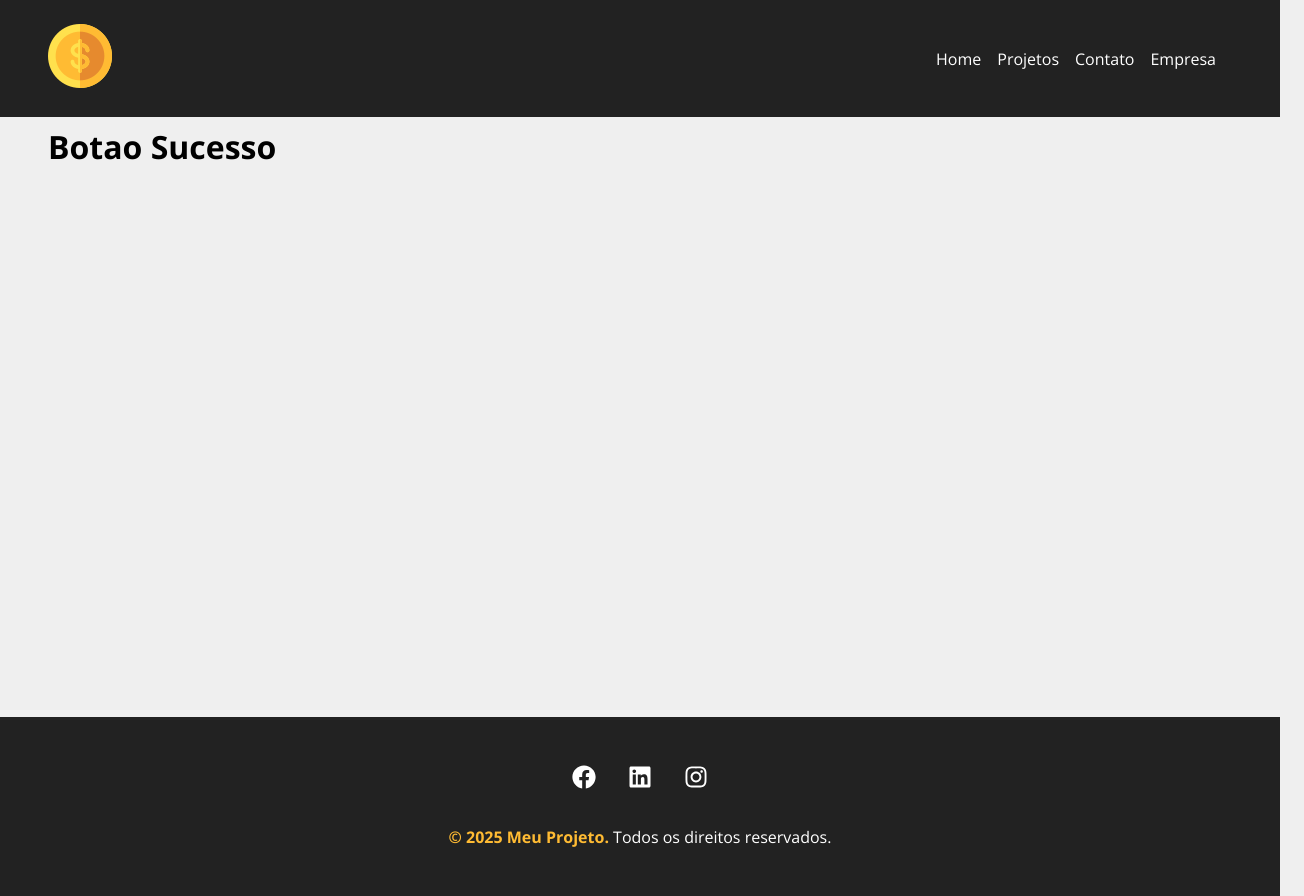
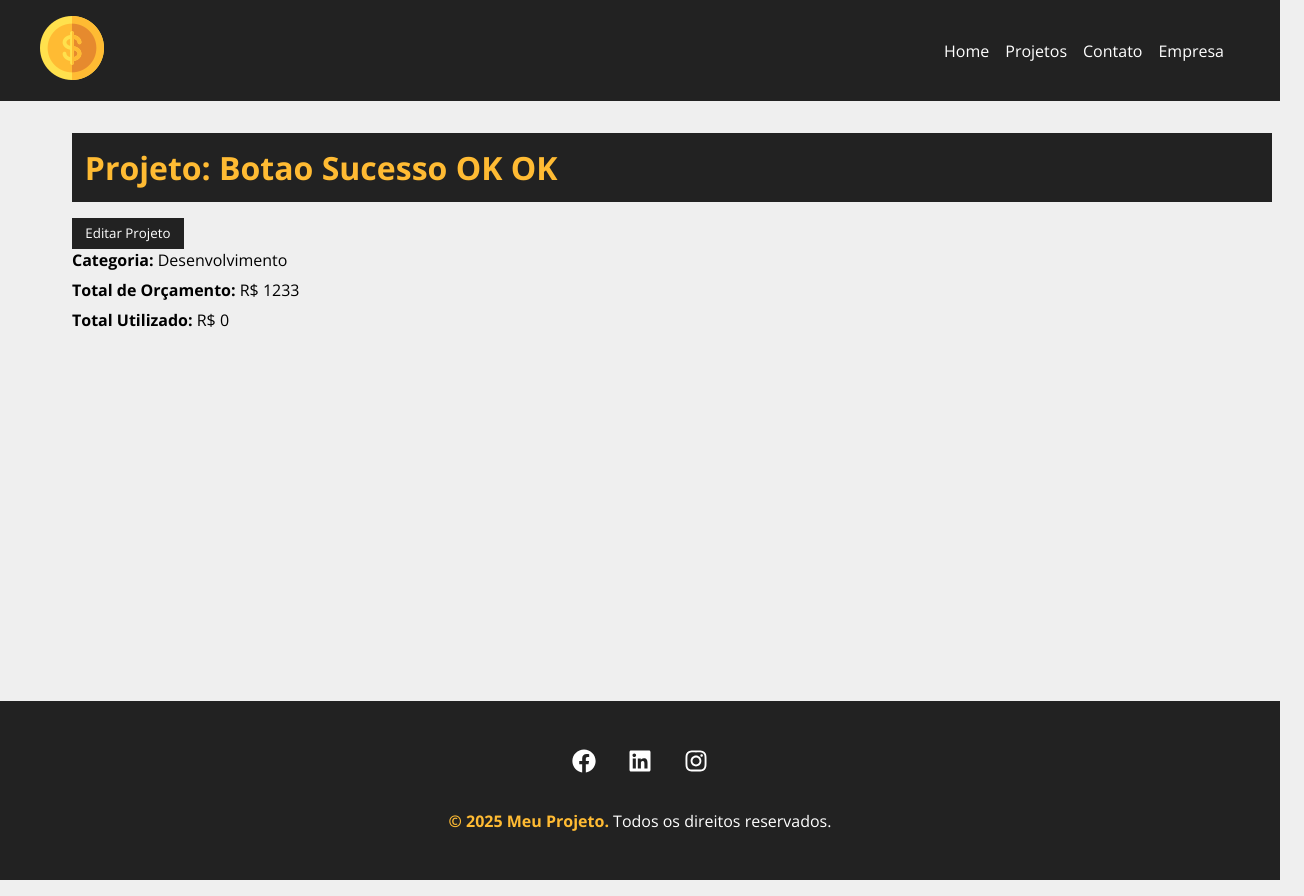
Before and after one commit to IABlock/Projeto-Curso-React, a React (Create React App) app: page /project/27e3 in a window 1280 px wide. Shown: the whole page, 1304 px wide, since content can reach past the window. Built offline with nearby package versions, Linux system fonts and the light colour scheme; data requests are answered from the project's data file.

Commit message:
Formulario Edicao e Detalhe

```diff
--- a/db.json
+++ b/db.json
@@ -2,11 +2,11 @@
   "projects": [
     {
       "id": "27e3",
-      "name": "Botao Sucesso",
-      "budget": "123",
+      "name": "Botao Sucesso OK OK",
+      "budget": "1233",
       "category": {
-        "id": "1",
-        "name": "Infra"
+        "id": "2",
+        "name": "Desenvolvimento"
       },
       "cost": 0,
       "services": []
--- a/src/components/layout/Container.module.css
+++ b/src/components/layout/Container.module.css
@@ -4,7 +4,6 @@
   justify-content: space-between;
   margin: 0 auto;
   flex-wrap: wrap;
-  padding: .5em
 }
 
 .start {
--- a/src/components/pages/Project.js
+++ b/src/components/pages/Project.js
@@ -2,13 +2,21 @@
 import {useState,useEffect} from 'react';
 
 import style from './Project.module.css';
+import Loading from '../layout/Loading';
+import Container from '../layout/Container';
+import ProjectForm from '../project/ProjectForm';
+import Message from '../layout/Message';
 
 
 function Project() {
   const { id } = useParams();
   const [project, setProject] = useState([]);
+  const [showProjectForm, setShowProjectForm] = useState(false);
+  const [message, setMessage] = useState('');
+  const [type, setType] = useState('');
 
     useEffect(() => {
+      setTimeout(() => {
           fetch(`http://localhost:3001/projects/${id}`, {
                   method: 'GET',
                   headers: {
@@ -21,12 +29,75 @@
                   }).catch((error) => {
                     console.error('Error fetching project:', error);
                   });
+              }, 2000);
       }, [id]);
 
+  function toggleProjectForm() {
+    // Logic to toggle the project form visibility
+    setShowProjectForm(!showProjectForm);
+    console.log('Toggle project form visibility:', showProjectForm);
+  }
+
+  function editPost(project) {
+
+    if (project.budget < project.cost) {
+      setMessage('O orçamento não pode ser menor que o custo do projeto.');
+      setType('error');
+
+      return false;
+    }
+    fetch(`http://localhost:3001/projects/${project.id}`, {
+      method: 'PATCH',
+      headers: {
+        'Content-Type': 'application/json',
+      },
+      body: JSON.stringify(project),
+    })
+      .then((response) => response.json())
+      .then((data) => {
+        setProject(data);
+        setShowProjectForm(false);
+        setMessage('Projeto atualizado com sucesso!');
+        setType('success');
+      })
+      .catch((error) => {
+        console.error('Error updating project:', error);
+      });
+  }
+
   return (
+    <>
+      {project.name ? (
+        <div className={style.project_details}>
+          <Container customClass="column">
+            {message && <Message msg={message} type={type} />}
             <div>
-      <h1>{project.name}</h1>
+              <h1>Projeto: {project.name}</h1>
+              <button onClick={toggleProjectForm} className={style.btn}>{!showProjectForm ? 'Editar Projeto' : 'Fechar'}</button>
+              {!showProjectForm ? (
+                <div className={style.project_info}>
+                  <p>
+                    <span>Categoria:</span> {project.category.name}
+                  </p>
+                  <p>
+                    <span>Total de Orçamento:</span> R$ {project.budget}
+                  </p>
+                  <p>
+                    <span>Total Utilizado:</span> R$ {project.cost}
+                  </p>
                 </div>
+              ) : (
+                <div className={style.project_info}>
+                  <ProjectForm handleSubmit={editPost} btnText='Concluir Projeto' projectData={project} />
+                </div>
+              )}
+            </div>
+          </Container>
+        </div>
+      ) : (
+        <Loading />
+      )}
+    </>
   );
 }
 
--- a/src/components/pages/Project.module.css
+++ b/src/components/pages/Project.module.css
@@ -1,9 +1,50 @@
-.project_container {
-  padding: 20px;
+.project_details {
+  padding: 2em;
 }
 
-.project_details {
-  margin-bottom: 20px;
+.project_details h1,
+.project_details h2,
+.project_details p {
+  margin-bottom: 0.5em;
+}
+
+.project_details h1 {
+  background-color: #222;
+  color: #ffbb33;
+  padding: 0.4em;
+}
+
+.project_details span {
+  font-weight: bold;
+}
+
+.details_container,
+.service_form_container {
+  border-bottom: 1px solid #7a7a7a;
+  padding-bottom: 1.2em;
+  margin-bottom: 1.2em;
+  display: flex;
+  justify-content: space-between;
+  flex-wrap: wrap;
+}
+
+.btn {
+  background-color: #222;
+  color: #fff;
+  padding: 0.5em 1em;
+  text-decoration: none;
+  transition: 0.5s;
+  border: none;
+  cursor: pointer;
+  max-height: 40px;
+}
+
+.btn:hover {
+  color: #ffbb33;
+}
+
+.form {
+  width: 100%;
 }
 
 .project_actions {
```
Lines whose indentation alone changed are shown as unchanged.
